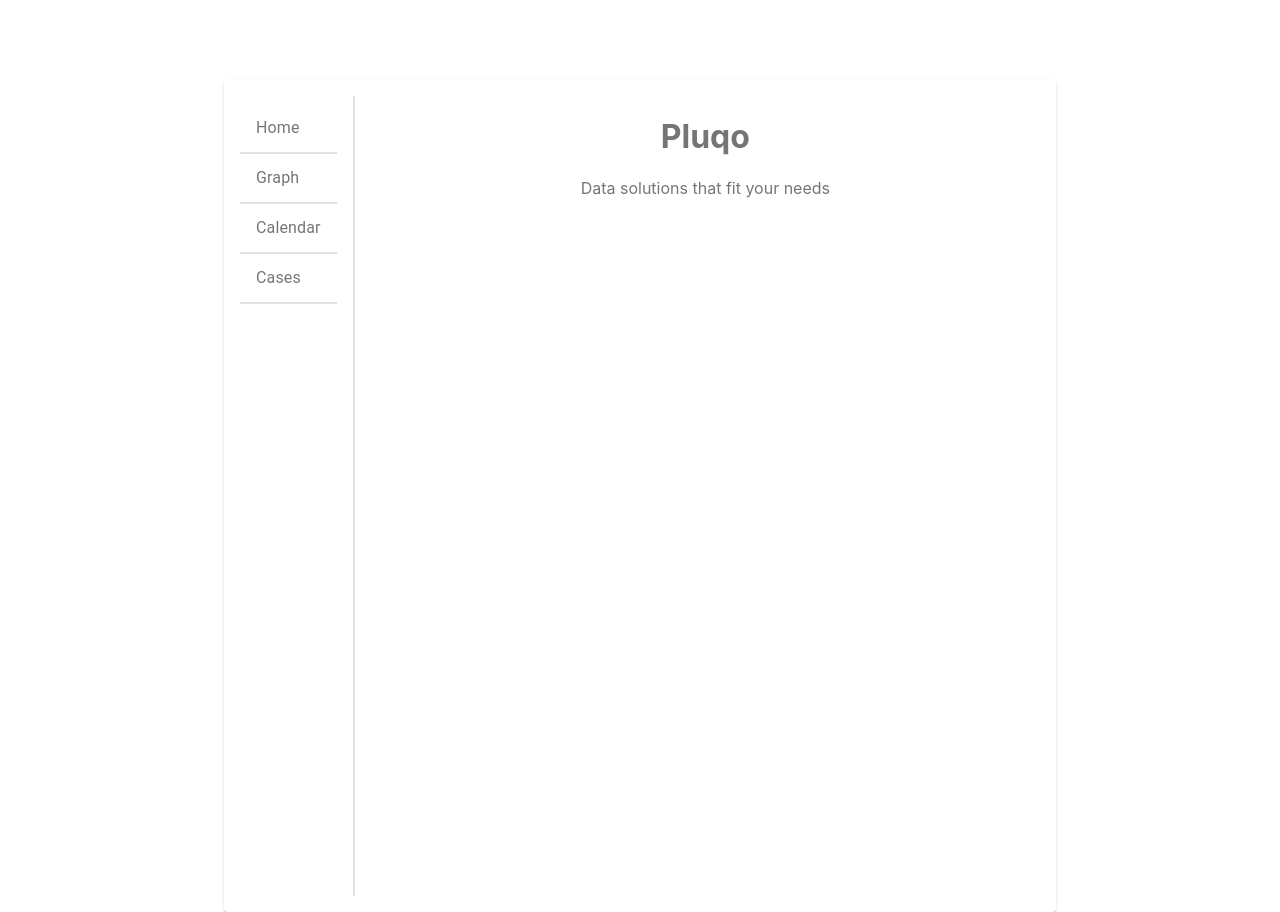
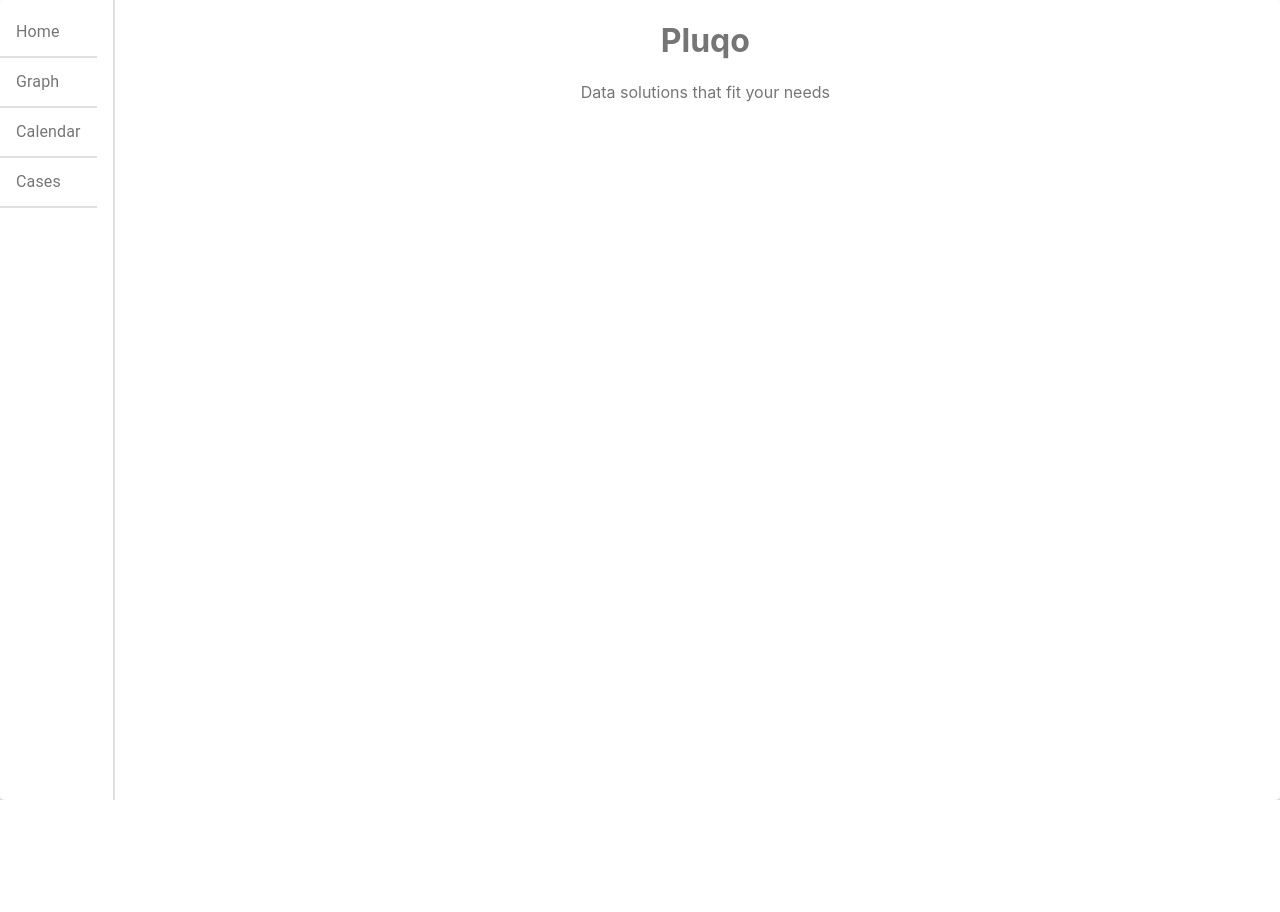
Before and after one commit to KWSaunders/pluqo-template, a React (Create React App) app in the folder frontend/: page / in a window 1280 px wide. After the commit the page ends 800 px from the top, so only its background shows below. Built offline with nearby package versions, Linux system fonts and the light colour scheme.

Commit message:
changes to sizing of the dashboard

```diff
--- a/frontend/src/pages/Dashboard.js
+++ b/frontend/src/pages/Dashboard.js
@@ -12,13 +12,12 @@ import CalendarWithCases from "../components/Calendar";
 
 const useStyles = makeStyles((theme) => ({
   paper: {
-    padding: theme.spacing(2),
+
     textAlign: "center",
     color: theme.palette.text.secondary,
-    maxWidth: "800px",
+    width: "100%",
     margin: "auto",
-    height: "800px",
-    marginTop: theme.spacing(10),
+    height  : "100vh",
     display: "flex",
   },
   linkList: {
```
